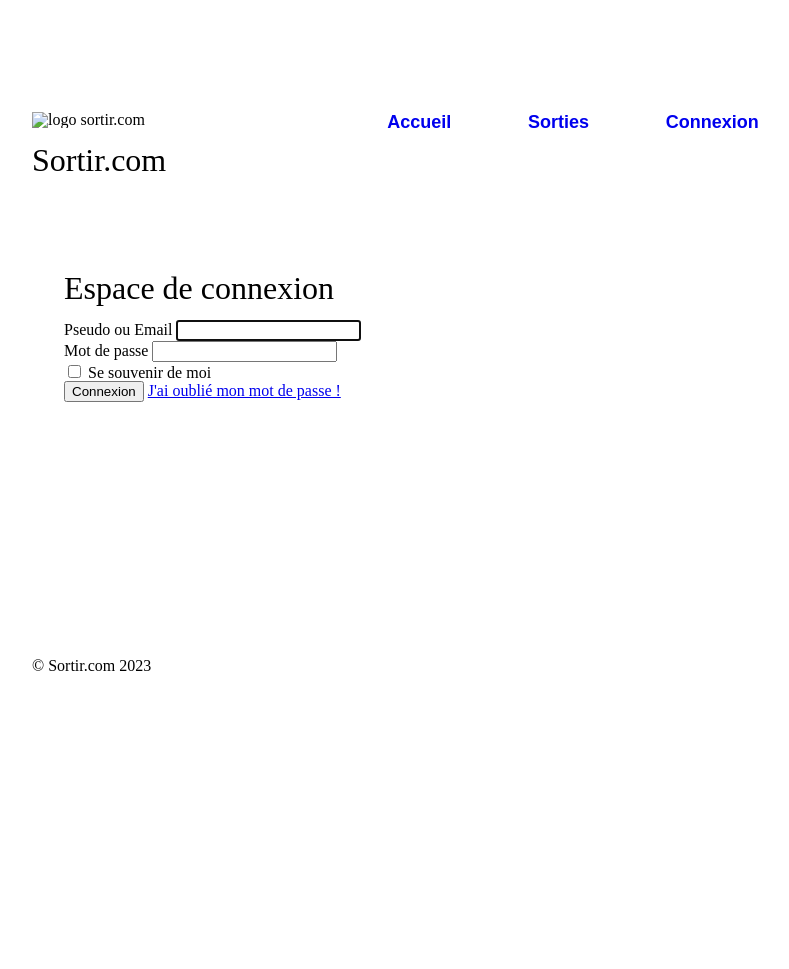
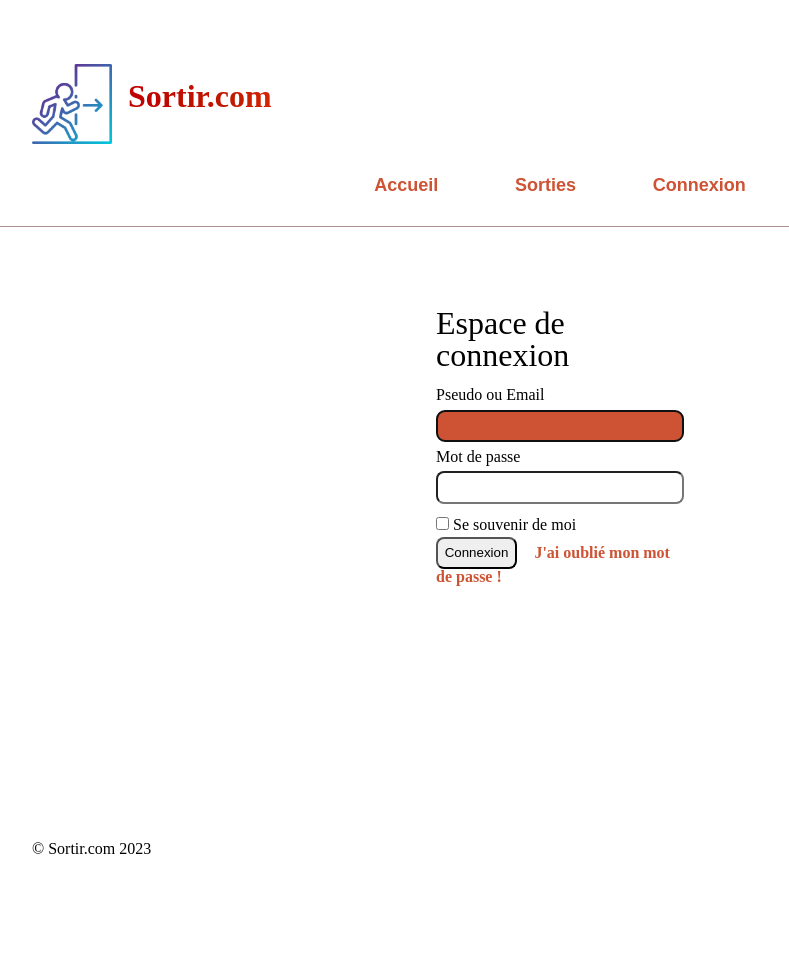
Before and after one commit to medhy-sama/Sortir, a Symfony app: template templates/security/login.html.twig in a window 1280 px wide. Shown: the whole page, without its empty margins (80-869 px from the left). Before the commit the page ends 671 px from the top, so only its background shows below. Run offline with Twig, Linux system fonts and the light colour scheme; the template is opened without the code that fills it, so the values that code supplies are empty; some libraries are stand-ins or nearby versions.

Commit message:
:construction: css en phase de décoration

```diff
--- a/public/css/style.css
+++ b/public/css/style.css
@@ -57,6 +57,11 @@ table {
 
 
 /*----------------------------defaut---------------------------------*/
+@keyframes sun {
+    to {
+        background-position: 200% center;
+    }
+}
 main{
     margin: 0 auto;
 }
@@ -84,12 +89,88 @@ html{
 /*    bottom: 0;*/
 /*}*/
 
+button{
+    padding: 0.5em;
+    border-radius: 8px;
+    cursor: pointer;
+}
 
+button:hover{
+    background-color: #CD5334;
+    color: #FFFFFF;
+}
+
+input{
+    padding: 0.5em;
+    border-radius: 8px;
+}
+input:focus::placeholder{
+    color: #FFFFFF;
+}
+input:focus{
+    background-color: #CD5334;
+    color: #FFFFFF;
+}
+select{
+    padding: 0.5em;
+    border-radius: 8px;
+    width: 14em;
+    margin: 0 0.5em ;
+}
+select:focus{
+    background-color: #CD5334;
+    color: #FFFFFF;
+}
 
 .table{
     height: 20em;
     overflow-y: scroll;
+
 }
+::-webkit-scrollbar {
+    width: 1em;
+}
+
+/* Track */
+::-webkit-scrollbar-track {
+    box-shadow: inset 0 0 5px #640000;
+    border-radius: 10px;
+}
+::-webkit-scrollbar-thumb{
+    background: #CD5334 ;
+    border-radius: 10px;
+}
+
+#form_connexion{
+    display: flex;
+    width: 25%;
+    flex-flow: column;
+    margin: 0 auto;
+}
+#form_connexion input{
+margin: 0.5em 0;
+}
+#form_connexion .form_footer{
+     display: inline-block;
+ }
+#form_connexion .form_footer button{
+    margin-right: 1em;
+}
+#form_connexion div{
+   display: flex ;
+    flex-flow: column;
+
+}
+a{
+    text-decoration: none;
+    color: #CD5334;
+    font-weight: bold;
+}
+a:hover{
+    color: #fb1207;
+    font-weight: bold;
+}
+
 
 /*----------------------------css stephane---------------------------------*/
 /*ul {*/
@@ -116,25 +197,68 @@ html{
 /*----------------------------header---------------------------------*/
 
 header{
+border-bottom: 1px solid #ae8f8f;
+    padding: 4em 7em 2em 7em;
+}
+#header_top{
+    margin-bottom: 2em;
+}
+#header_footer{
     display: flex;
-
-    padding: 7em 7em 0 7em;
+    justify-content: center;
 }
 #logo{
+    display: flex;
     width: 30%;
 }
+.img_logo{
+    width: 5em;
+    height: 5em;
+    margin-right: 1em;
+}
+.logo{
+    font-weight: revert;
+    background: linear-gradient(to right , #fc2f00, #c00000, #be1c00, #fc2f00);
+    background-size: 200% auto;
+    -webkit-background-clip: text;
+    -webkit-text-fill-color: transparent;
+    animation: sun 2s linear infinite;
+}
+.img_user{
+    border-radius: 50%;
+    width: 2em;
+    height: 2em;
+}
+#header_footer a{
+    text-decoration: none;
+    color: #CD5334;
+}
+#userHome img{
+    display: block;
+    margin: 0 auto;
+}
+nav{
+    display: flex;
+    align-content: center;
+    margin: 0 auto;
+    vertical-align: center;
+}
 nav ul{
-        display: flex;
-        justify-content: center;
+    display: flex;
+    align-content: center;
 }
 nav li {
+    display: flex;
+    align-items: center;
     padding: 0 2em;
     list-style-type: none;
     font-family: "MS UI Gothic", sans-serif;
     font-size: 1.2em;
     font-weight: bold;
     color: black;
-    width: 80%;
+    height: 100%;
+    vertical-align: center;
+
 }
 
 nav a {
@@ -142,6 +266,7 @@ nav a {
     text-decoration-color: black;
     font-size: 18px;
     font-family: "JetBrains Mono Light", sans-serif;
+
 }
 
 /*----------------------------main---------------------------------*/
@@ -174,9 +299,6 @@ form{
 display: flex;
     justify-content: space-between;
 }
-#search_campus{
-    margin-left: 2em;
-}
 .form_block div{
     margin: 0.3em 0;
 }
@@ -193,27 +315,25 @@ th{
     font-family: "Yu Gothic UI Light", "Tempus Sans ITC", "Times New Roman", sans-serif;
     padding: 0.5em 0;
 }
-tbody{
 
-}
 td{
     padding: 0.8em 1.2em;
-    border-radius: 10px;
+    border-radius: 20px;
 }
 td:hover{
-    background-color: #d5d5d5;
+    background-color: #e1c9c9;
 }
 tr:hover{
     background-color: #f6f6f6;
 }
 tr{
     border: 1px solid black;
-    border-radius: 10px;
+    border-radius: 20px;
 }
 table{
     display: flex;
     justify-content: center;
-    border: 3px solid black;
+    border: 3px solid #ffa8a8;
     border-radius: 10px;
     padding: 1em;
     margin-bottom: 0.5em;
@@ -223,6 +343,14 @@ table{
     justify-content: center;
 
 }
+.form_block input[type="checkbox"]{
+    background: #B0413E;
+    color: #B0413E;
+}
+.profil{
+    width: 15em;
+    height: 15em;
+}
 /*----------------------------footer---------------------------------*/
 footer{
     display: flex;
--- a/templates/base.html.twig
+++ b/templates/base.html.twig
@@ -16,22 +16,27 @@
     </head>
     <body>
     <header>
+        <div id="header_top">
         <div id="logo">
-        <img class="logo" src="" alt="logo sortir.com">
+        <img class="img_logo" src="{{ asset('images/logo_sortir.png') }}" alt="logo sortir.com">
         <h1 class="logo">Sortir.com</h1>
         </div>
+        </div>
+        <div id="header_footer">
         <nav>
             <ul>
                 <li><a href="{{ path('_index') }}">Accueil</a></li>
                 <li><a href="{{ path('_list') }}">Sorties</a></li>
                 {% if app.user %}<li><a href="{{ path('_afficher')}}">Mon profil</a></li>{% endif %}
                 <li><a href="{{ app.user ? path('logout_logout') : path('login_login') }}">{{ app.user ? 'Déconnexion' : 'Connexion' }}</a></li>
-                {% if app.user %}<li id="userHome">Vous êtes connecté avec le compte "{{ app.user.username }}"</li>{% endif %}
+
                 {% if is_granted('ROLE_ADMIN') %}
                     <li><a href="{{ path('admin') }}">Admin</a></li>
                 {% endif %}
             </ul>
         </nav>
+            {% if app.user %}<a href="{{ path('_afficher')}}"><div id="userHome"><img class="img_user" src="{{ app.user.photo ? asset('uploads/users/' ~ app.user.photo) : asset('images/user.png') }}" alt="logo de l'utilisateur">{{ app.user.username }}</div></a>{% endif %}
+        </div>
     </header>
     <main>
         {% include "addflash/_toasts.html.twig" %}
--- a/templates/main/compte.html.twig
+++ b/templates/main/compte.html.twig
@@ -5,10 +5,8 @@
         <div id="conteneur">
 
             <article>
-                {% if message %}
-                    <div>{{ message }}</div>{% endif %}
                 <p>Votre photo de profil : </p>
-                <img src="{{ asset('uploads/users/' ~app.user.photo ) }}" alt="User-Photo_profil">
+                <img class="img_user profil" src="{{ asset('uploads/users/' ~app.user.photo ) }}" alt="User-Photo_profil">
                 <p>Votre pseudo : </p>
                 <p><strong>{{ app.user.username }}</strong></p>
                 <p>Votre nom : </p>
--- a/templates/security/login.html.twig
+++ b/templates/security/login.html.twig
@@ -12,26 +12,28 @@
         <div class="mb-3">
             You are logged in as {{ app.user.userIdentifier }}, <a href="{{ path('logout_logout') }}">Logout</a>
         </div>
-    {% endif %}#}
-    <div>
-<div>
+    {% endif %} #}
+        <div id="form_connexion">
+            <div class="form_connexion">
                 <h1 class="h3 mb-3 font-weight-normal">Espace de connexion</h1>
                 <div>
                     <label for="inputUsername">Pseudo ou Email</label>
-    <input type="text" value="{{ last_username }}" name="username" id="inputUsername" class="form-control" autocomplete="username" required autofocus>
+                    <input type="text" value="{{ last_username }}" name="username" id="inputUsername"
+                           class="form-control" autocomplete="username" required autofocus>
                 </div>
                 <div>
                     <label for="inputPassword">Mot de passe</label>
-    <input type="password" name="password" id="inputPassword" class="form-control" autocomplete="password" required>
+                    <input type="password" name="password" id="inputPassword" class="form-control"
+                           autocomplete="password" required>
                 </div>
                 <input type="hidden" name="_csrf_token"
                        value="{{ csrf_token('authenticate') }}"
                 >
             </div>
 
-{#        Uncomment this section and add a remember_me option below your firewall to activate remember me functionality.#}
-{#        See https://symfony.com/doc/current/security/remember_me.html#}
-
+            {#        Uncomment this section and add a remember_me option below your firewall to activate remember me functionality. #}
+            {#        See https://symfony.com/doc/current/security/remember_me.html #}
+            <div class="form_footer">
                 <div class="checkbox mb-3">
                     <label>
                         <input type="checkbox" name="_remember_me"> Se souvenir de moi
@@ -44,5 +46,6 @@
                 </button>
                 <a href="{{ path('app_forgot_password_request') }}">J'ai oublié mon mot de passe !</a>
             </div>
+        </div>
     </form>
 {% endblock %}
```
Also changed, not shown: templates/sortie/detail.html.twig (+5 -2 lines), templates/sortie/liste.html.twig (+44 -38 lines), public/images/logo_sortir.png (added), public/images/user.png (added), public/uploads/users/luffy.jpg (added). Lines whose indentation alone changed are shown as unchanged.
